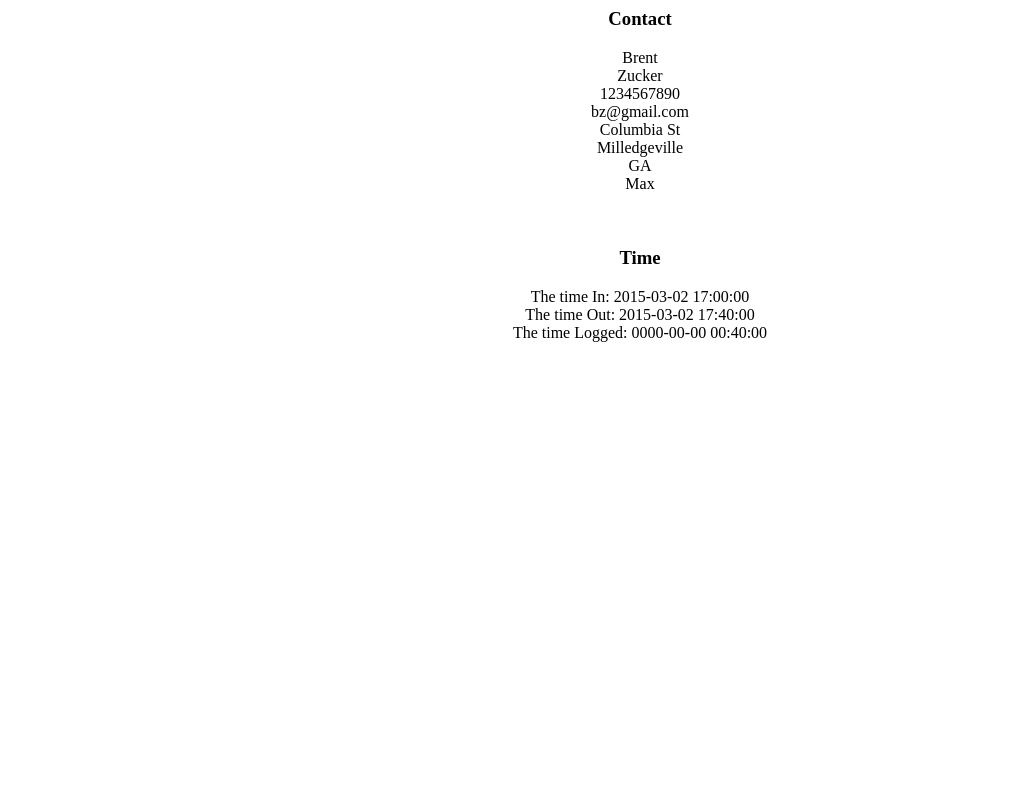
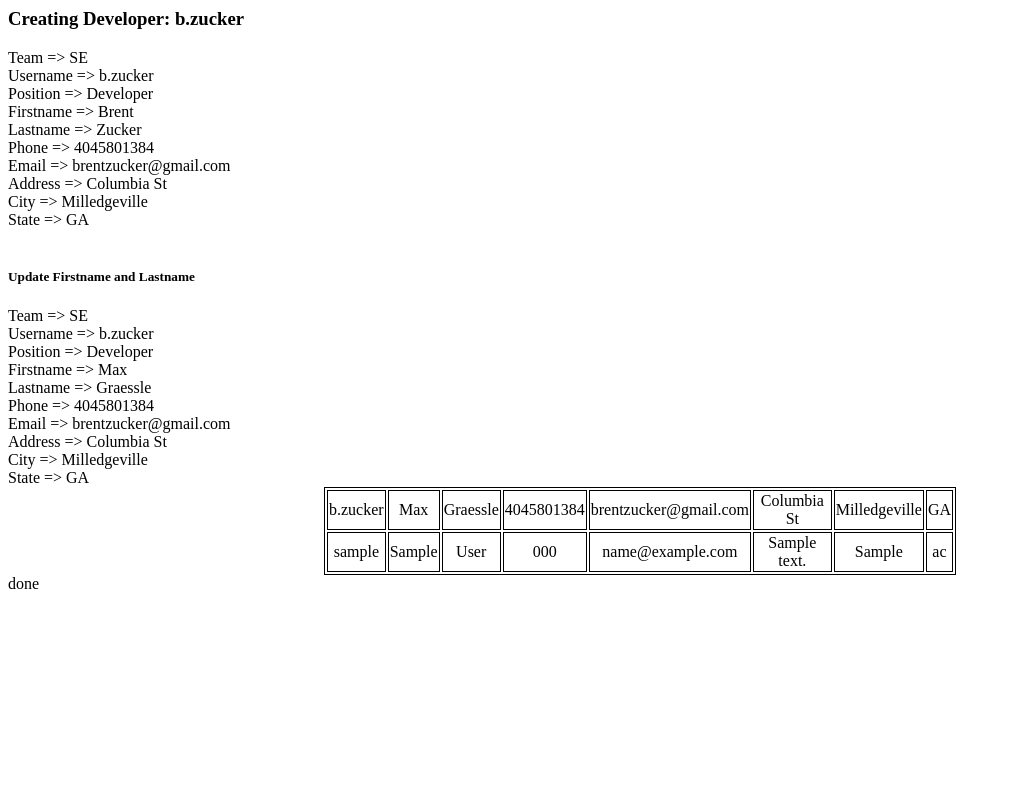
Before and after one commit to brentzucker/TimeTracker, a PHP site: page /test_demo_entity_classes.php in a window 1280 px wide. Shown: the whole page, without its empty margins (0-1011 px from the left). Run offline with PHP 8.4, Linux system fonts and the light colour scheme; tables that the repository leaves empty hold one stand-in row (values such as "Sample post").

Commit message:
Developer constructs contact
test_demo_entity_classes.php
-demos developer
—creates an employee in the database
—passes in the employees name as developer
—performs operations on developer then deletes employee

Developer
-constructs a contact object for each instance.
-Developer calls returnRow(username) to get the developer info for that
user
-accessor and modifier methods - modifier update database

Contact
-updated Modifier methods to modify database

Database
-created returnRow(Tablename, Username)
-created updateTable(Tablename, Column, Value, Username)

```diff
--- a/Contact.php
+++ b/Contact.php
@@ -1,10 +1,12 @@
 <?php
 class Contact
 {
+	private $Username;
 	private $Info = array("Firstname"=>"", "Lastname"=>"", "Phone"=>"", "Email"=>"", "Address"=>"", "City"=>"", "State"=>"");
 
-	function __construct($Firstname_, $Lastname_, $Phone_, $Email_, $Address_, $City_, $State_)
+	function __construct($Username_, $Firstname_, $Lastname_, $Phone_, $Email_, $Address_, $City_, $State_)
 	{
+		$this->Username = $Username_;
 		$this->Info['Firstname'] = $Firstname_;
 	 	$this->Info['Lastname'] = $Lastname_;
 	 	$this->Info['Phone'] = $Phone_;
@@ -27,6 +29,7 @@ class Contact
 	function setFirstname($s)
 	{
 		$this->Info['Firstname'] = $s;
+		updateTable('Contact', 'Firstname', $s, $this->Username);
 	}
 
 	function getLastname()
@@ -37,6 +40,7 @@ class Contact
 	function setLastname($s)
 	{
 		$this->Info['Lastname'] = $s;
+		updateTable('Contact', 'Lastname', $s, $this->Username);
 	}
 
 	function getPhone()
@@ -47,6 +51,7 @@ class Contact
 	function setPhone($s)
 	{
 		$this->Info['Phone'] = $s;
+		updateTable('Contact', 'Phone', $s, $this->Username);
 	}
 
 	function getEmail()
@@ -57,6 +62,7 @@ class Contact
 	function setEmail($s)
 	{
 		$this->Info['Email'] = $s;
+		updateTable('Contact', 'Email', $s, $this->Username);
 	}
 
 	function getAddress()
@@ -67,6 +73,7 @@ class Contact
 	function setAddress($s)
 	{
 		$this->Info['Address'] = $s;
+		updateTable('Contact', 'Address', $s, $this->Username);
 	}
 
 	function getCity()
@@ -77,6 +84,7 @@ class Contact
 	function setCity($s)
 	{
 		$this->Info['City'] = $s;
+		updateTable('Contact', 'City', $s, $this->Username);
 	}
 
 	function getState()
@@ -87,7 +95,7 @@ class Contact
 	function setState($s)
 	{
 		$this->Info['State'] = $s;
+		updateTable('Contact', 'State', $s, $this->Username);
 	}
-
 }
 ?>
--- a/Database.php
+++ b/Database.php
@@ -202,14 +202,14 @@ function removeTimeSheet($Username, $ClientName, $ProjectID, $TaskID, $TimeIn, $
 	db_query($sql);
 }
 
-/* Return info about Developer.
+/* Return rows for Tables for a sepcific User.
  *
  */
 
-function returnDeveloperTable($Username)
+function returnRow($Tablename, $Username)
 {
 	//Returns Team, Username, Position
-	$sql = "SELECT * FROM Developer WHERE Username='$Username'";
+	$sql = "SELECT * FROM $Tablename WHERE Username='$Username'";
 	$result = db_query($sql);
 
 	$row = mysqli_fetch_array($result,MYSQLI_ASSOC);
@@ -218,16 +218,13 @@ function returnDeveloperTable($Username)
 	return $row;
 }
 
-function returnContactTable($Username)
+/* The following functions update the database.
+ *
+ */
+function updateTable($TableName, $Column, $Value, $Username)
 {
-	//Returns Username, Firstname, Lastname, Phone, Email, Address, City, State
-	$sql = "SELECT * FROM Contact WHERE Username='$Username'";
-	$result = db_query($sql);
-
-	$row = mysqli_fetch_array($result,MYSQLI_ASSOC);
-	mysqli_free_result($result);
-
-	return $row;
+	$sql = "Update $TableName SET $Column='$Value' WHERE Username='$Username'";
+	db_query($sql);
 }
 
 /* Get Name from ID or get ID from Name functions.
--- a/Developer.php
+++ b/Developer.php
@@ -14,17 +14,17 @@ class Developer
 
 	function __construct($Username)
 	{
-		echo "Username: $username<br>";
-
-		$db_entry_Developer = returnDeveloperTable($Username);
+		$db_entry_Developer = returnRow("Developer", $Username);
 
 		$this->Info['Team'] = $db_entry_Developer['Team'];
 		$this->Info['Username'] = $db_entry_Developer['Username'];
 		$this->Info['Position'] = $db_entry_Developer['Position'];
 
-		$db_entry_Contact = returnContactTable($Username);
+		$db_entry_Contact = returnRow("Contact", $Username);
 
-		$this->Info['Contact'] = new Contact($db_entry_Contact['Firstname'],
+		$this->Info['Contact'] = new Contact(
+			 $db_entry_Contact['Username'],
+			 $db_entry_Contact['Firstname'],
 			 $db_entry_Contact['Lastname'],
 			 $db_entry_Contact['Phone'],
 			 $db_entry_Contact['Email'],
@@ -32,5 +32,54 @@ class Developer
 			 $db_entry_Contact['City'],
 			 $db_entry_Contact['State']);
 	}
+
+	function getInfo()
+	{
+		return array_merge($this->getDeveloperInfo(), $this->getContact()->getInfo());
+	}
+
+	function getDeveloperInfo()
+	{
+		$developer_info = array("Team"=>$this->Info['Team'], "Username"=>$this->Info['Username'], "Position"=>$this->Info['Position']);
+		return $developer_info;
+	}
+
+	function getContact()
+	{
+		return $this->Info['Contact'];
+	}
+
+	function getTeam()
+	{
+		return $this->Info['Team'];
+	}
+
+	function setTeam($s)
+	{
+		$this->Info['Team'] = $s;
+		updateTable('Developer', 'Team', $s, $this->Username);
+	}
+
+	function getUsername()
+	{
+		return $this->Info['Username'];
+	}
+
+	function setUsername($s)
+	{
+		$this->Info['Username'] = $s;
+		updateTable('Developer', 'Username', $s, $this->Username);
+	}
+
+	function getPosition()
+	{
+		return $this->Info['Position'];
+	}
+
+	function setPosition($s)
+	{
+		$this->Info['Position'] = $s;
+		updateTable('Developer', 'Position', $s, $this->Username);
+	}
 }
 ?>
--- a/test_demo_entity_classes.php
+++ b/test_demo_entity_classes.php
@@ -1,6 +1,25 @@
 <?php
 require_once 'Contact.php';
 require_once 'Time.php';
+require_once 'Developer.php';
+require_once 'Database.php';
+
+function test($query)
+{
+	echo '<table style="border:1px solid black; text-align:center; width:50%; margin-left:25%;">';
+	if($result = db_query($query))
+	{
+		while($row = mysqli_fetch_row($result))
+		{
+			echo '<tr>';
+			foreach($row as $r)
+				echo "<td style=\"border:1px solid black;\">$r</td>";
+			echo '</tr>';
+		}
+	}
+	mysqli_free_result($result);
+	echo '</table>';
+}
 
 function testContact()
 {
@@ -38,6 +57,36 @@ function testTime()
 	echo '</div>';
 }
 
-testContact();
-testTime();
+function testDeveloper()
+{
+	createEmployee('SE', 'b.zucker', 'Developer', 'bz', 'Brent', 'Zucker', '4045801384', 'brentzucker@gmail.com', 'Columbia St', 'Milledgeville', 'GA');
+
+	echo "<h3>Creating Developer: b.zucker</h3>";
+
+	$Developer_Demo = new Developer("b.zucker");
+
+	$Developer_Info = $Developer_Demo->getInfo();
+
+	foreach($Developer_Info as $k=>$d)
+		echo "$k => $d<br>";
+
+	echo "<br><h5>Update Firstname and Lastname</h5>";
+	//Update Contact Object
+	$Developer_Demo->getContact()->setFirstname("Max");
+	$Developer_Demo->getContact()->setLastname("Graessle");
+
+	//Print updated developer
+	foreach($Developer_Demo->getInfo() as $k=>$d)
+		echo "$k => $d<br>";
+
+	test("SELECT * FROM Contact");
+
+	deleteEmployee('b.zucker');
+
+	echo "done";
+}
+
+//testContact();
+//testTime();
+testDeveloper();
 ?>
```
Lines whose indentation alone changed are shown as unchanged.
